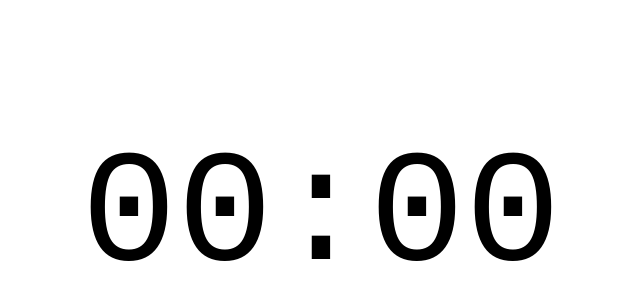
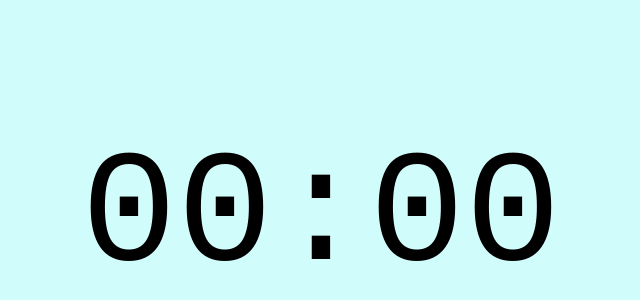
Before and after one commit to jdasilvalima/pomodoro, a Vue app: page /modern in a window 1280 px wide. Shown: the part 184-484 px from the top of the page, without its empty margins (319-959 px from the left). Built offline with nearby package versions, Linux system fonts and the light colour scheme.

Commit message:
update background color with timer

```diff
--- a/index.html
+++ b/index.html
@@ -4,7 +4,7 @@
     <meta charset="UTF-8">
     <link rel="icon" href="/favicon.ico">
     <meta name="viewport" content="width=device-width, initial-scale=1.0">
-    <title>Vite App</title>
+    <title>Focus App</title>
   </head>
   <body>
     <div id="app"></div>
--- a/src/components/PomodoroTimer.vue
+++ b/src/components/PomodoroTimer.vue
@@ -17,6 +17,8 @@ let referenceTime = ref<{
   }[]> ([]);
 
 let indexTimer = ref<number>(0);
+
+const emit = defineEmits(['updatedIndexTimer']);
 
 onMounted (() => {
   getAllTimer();
@@ -58,6 +60,7 @@ function countdown({ min, sec}: { min: number, sec: number }) {
     if (totalSeconds < 0) {
       clearInterval(interval);
       indexTimer.value ++;
+      emit('updatedIndexTimer', indexTimer.value);
       return;
     }
 
@@ -77,9 +80,7 @@ onUnmounted(() => {
 </script>
 
 <template>
-  <div class="timer-display">
-    {{ timer.minutesDisplay }}:{{ timer.secondsDisplay }}
-  </div>
+  {{ timer.minutesDisplay }}:{{ timer.secondsDisplay }}
 </template>
 
 <style scoped>
--- a/src/views/ModernPomodoroView.vue
+++ b/src/views/ModernPomodoroView.vue
@@ -1,15 +1,37 @@
 <script setup lang="ts">
+import { ref } from 'vue';
 import PomodoroTimer from '@/components/PomodoroTimer.vue';
+
+const blue = 'rgb(209, 252, 252)';
+const green = 'rgb(209, 252, 235)';
+let modernBackgroundColor = ref<string>(green);
+
+function updateBackgroundColorWithTimer() {
+  modernBackgroundColor.value = modernBackgroundColor.value === green ? blue : green;
+}
+
 </script>
 
 <template>
-  <PomodoroTimer/>
+  <div class="modern-timer" :style="'background-color:' + modernBackgroundColor">
+    <div class="timer-display">
+      <PomodoroTimer @updatedIndexTimer="updateBackgroundColorWithTimer"/>
+    </div>
+  </div>
 </template>
 
 <style>
+
+.modern-timer {
+  height: 100vh;
+  width: 100vw;
+  display: flex;
+  justify-content: center;
+  align-items: center;
+}
+
 .timer-display {
   font-size: 10rem;
   font-family: monospace, sans-serif;
 }
-
 </style>
```
